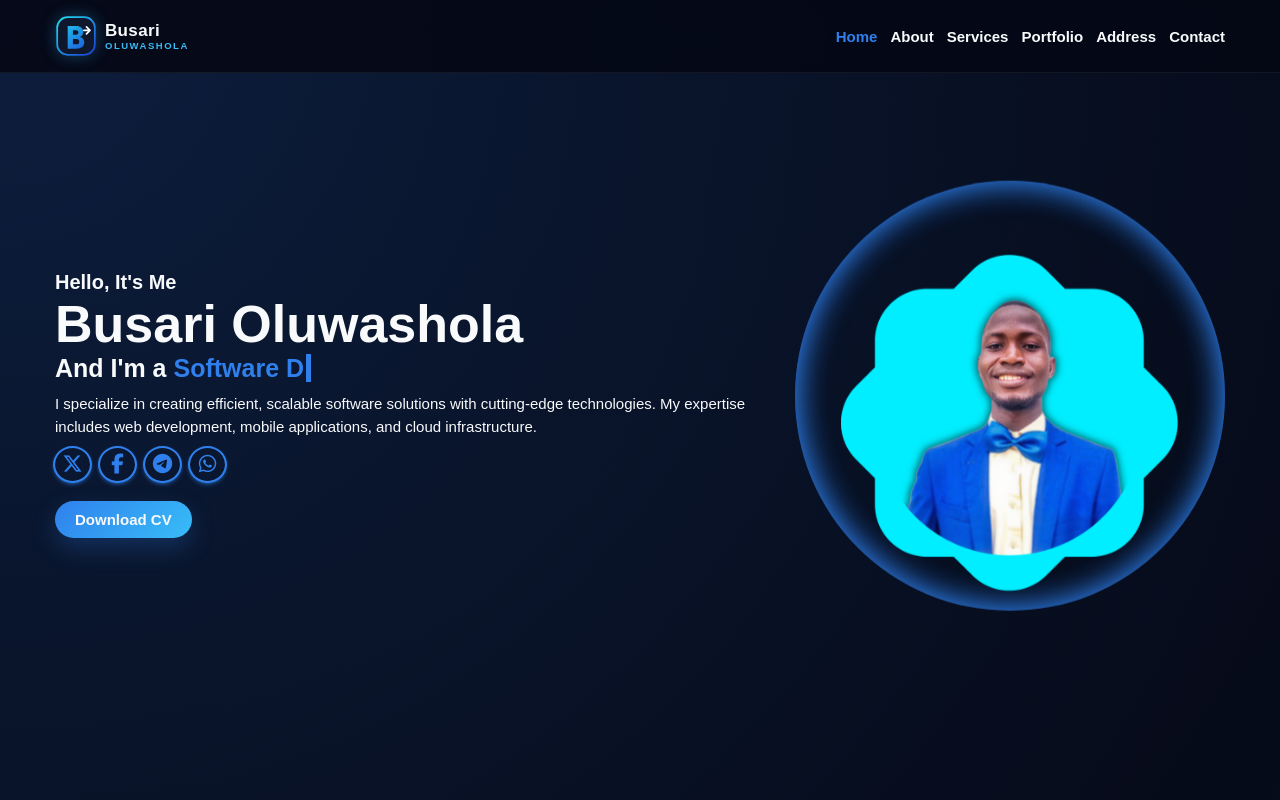
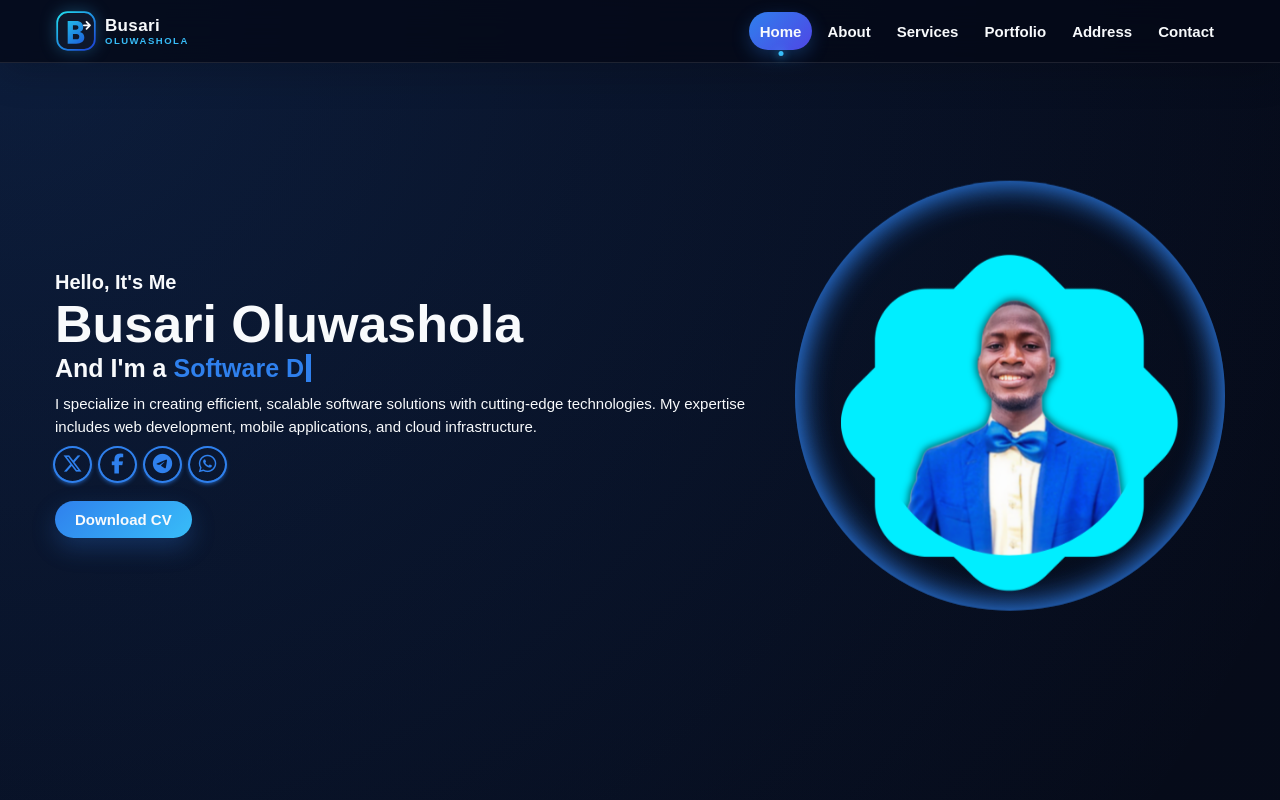
Before and after one commit to Sholynk/My-Portfolio-Website, a website: page index.html in a window 1280 px wide. Shown: the top 800 px of the page. Drawn offline with nearby package versions, Linux system fonts and the light colour scheme.

Commit message:
Added favocon, and modified the nav bar

```diff
--- a/index.html
+++ b/index.html
@@ -4,6 +4,7 @@
     <meta charset="UTF-8" />
     <meta name="viewport" content="width=device-width, initial-scale=1.0" />
     <title>Busari Oluwashola - Portfolio</title>
+    <link rel="icon" href="images/favicon.svg" type="image/svg+xml" />
     <link rel="stylesheet" href="styles.css" />
     <link
       rel="stylesheet"
--- a/styles.css
+++ b/styles.css
@@ -100,12 +100,13 @@ nav {
   justify-content: center;
   align-items: center;
   position: fixed;
-  background: rgba(5, 8, 22, 0.9);
+  background: rgba(5, 8, 22, 0.78);
   -webkit-backdrop-filter: blur(14px);
   backdrop-filter: blur(14px);
   z-index: 9999;
   top: 0;
-  border-bottom: 1px solid rgba(255, 255, 255, 0.06);
+  border-bottom: 1px solid rgba(255, 255, 255, 0.1);
+  box-shadow: 0 12px 36px rgba(0, 0, 0, 0.16);
 }
 
 nav .nav-content {
@@ -113,7 +114,7 @@ nav .nav-content {
   display: flex;
   justify-content: space-between;
   align-items: center;
-  padding: 1.5rem;
+  padding: 1rem 1.5rem;
 }
 
 nav .logo {
@@ -164,7 +165,7 @@ nav .nav-links {
   display: flex;
   align-items: center;
   justify-content: space-between;
-  column-gap: 1.3rem;
+  column-gap: 0.4rem;
 }
 
 nav .nav-links li {
@@ -174,17 +175,41 @@ nav .nav-links li {
 }
 
 nav .nav-links li a {
+  position: relative;
+  display: inline-flex;
+  align-items: center;
+  min-height: 3.8rem;
+  padding: 0 1.1rem;
+  border-radius: 999px;
   text-decoration: none;
   color: var(--text-color);
-  transition: color 0.5s ease;
+  transition:
+    color 0.25s ease,
+    background-color 0.25s ease;
 }
 
 nav .nav-links li a:hover {
   color: var(--main-color);
+  background: rgba(255, 255, 255, 0.07);
 }
 
 nav .nav-links li .active {
-  color: var(--main-color);
+  color: var(--text-color);
+  background: linear-gradient(135deg, var(--main-color), var(--hover-color));
+  box-shadow: 0 6px 18px rgba(47, 128, 237, 0.28);
+}
+
+nav .nav-links li .active::after {
+  content: "";
+  position: absolute;
+  width: 0.5rem;
+  height: 0.5rem;
+  bottom: -0.6rem;
+  left: 50%;
+  border-radius: 50%;
+  background: var(--accent-color);
+  box-shadow: 0 0 1rem var(--accent-color);
+  transform: translateX(-50%);
 }
 
 .menu-icon {
@@ -846,7 +871,9 @@ footer div a:hover {
     justify-content: center;
     row-gap: 1rem;
     align-items: center;
-    background-color: var(--bg-color);
+    background: rgba(5, 8, 22, 0.96);
+    border-bottom: 1px solid rgba(255, 255, 255, 0.1);
+    box-shadow: 0 14px 28px rgba(0, 0, 0, 0.22);
     transition: height 0.3s ease;
     z-index: 1000;
   }
```
Also changed, not shown: images/favicon.svg (added).
